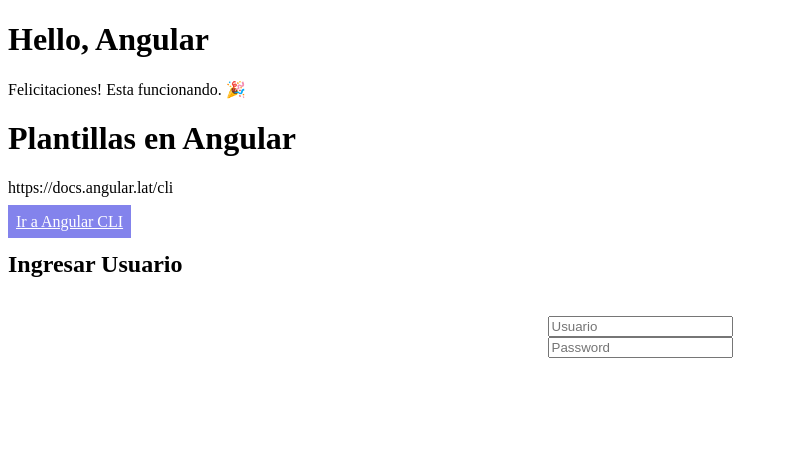
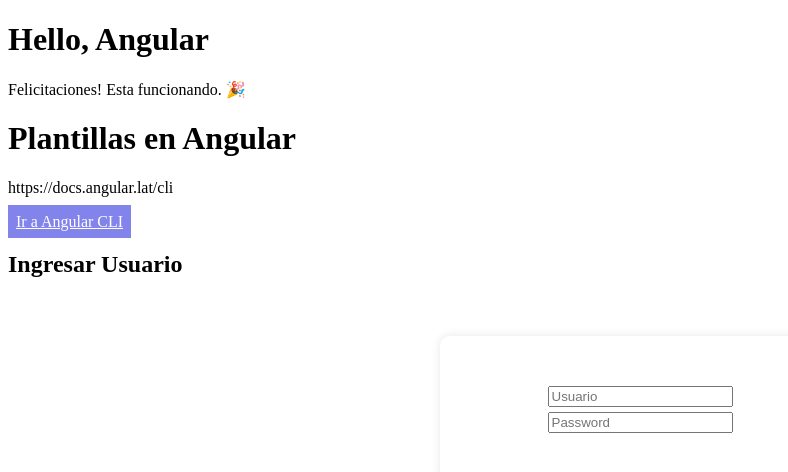
Before and after one commit to Juan8516/03.-Angular, an Angular app: page / in a window 1280 px wide. Shown: the top 472 px of the page, without its empty margins (0-788 px from the left). Built offline with nearby package versions, Linux system fonts and the light colour scheme.

Commit message:
estilos a caja de registro

```diff
--- a/src/app/usuario/usuario.css
+++ b/src/app/usuario/usuario.css
@@ -14,4 +14,14 @@
   display: flex;
   flex-direction: column;
   align-items: center;
+  background: white;
+  padding: 50px;
+  border-radius: 10px;
+  box-shadow: 0 0 10px rgba(0, 0, 0, 0.1);
+  width: 300px;
+  margin: 20px auto;
 }
+
+.usuario {
+  margin-bottom: 5px;
+}
```
